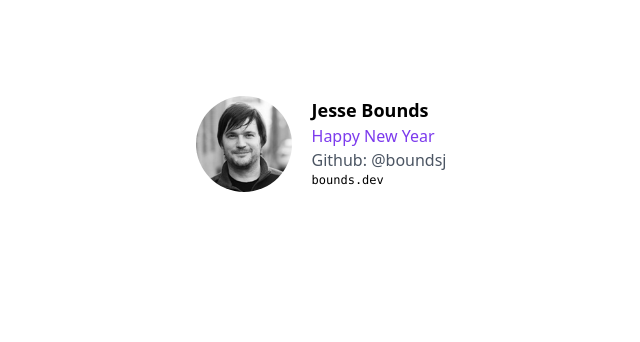
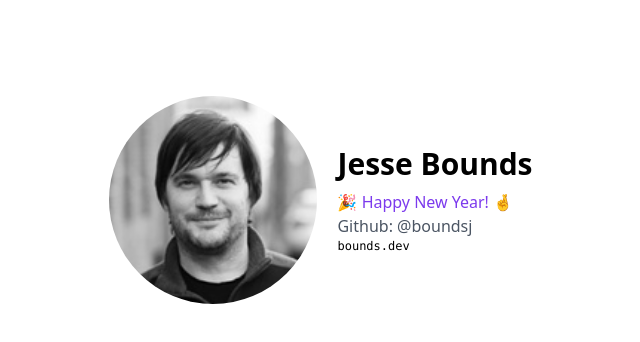
Before and after one commit to boundsj/bounds-dev, a Next.js app: page / in a window 1280 px wide. Shown: the top 342 px of the page, without its empty margins (319-959 px from the left). Built offline with nearby package versions, Linux system fonts and the light colour scheme.

Commit message:
Update styles and add dark mode

```diff
--- a/components/layout.js
+++ b/components/layout.js
@@ -32,7 +32,9 @@ export default function Layout({ children, home }) {
           </>
         )}
       </header>
-      <main>{children}</main>
+      <body className="bg-white dark:bg-gray-800">
+        <main>{children}</main>
+      </body>
     </div>
   )
 }
--- a/pages/index.js
+++ b/pages/index.js
@@ -3,16 +3,18 @@ import Layout, { siteTitle } from '../components/layout'
 export default function Home() {
   return (
     <Layout>
-      <div className="flex rounded-lg p-24 justify-center">
+      <div className="flex rounded-lg p-24 h-auto w-auto justify-center">
         <img
-          className="h-24 w-24 rounded-full mx-0 mr-5"
+          className="h-52 w-52 rounded-full mx-0 mr-5"
           src="/images/profile.jpg"
         />
-        <div className="text-center md:text-left">
-          <h2 className="text-lg font-bold">Jesse Bounds</h2>
-          <div className="text-purple-600">Happy New Year</div>
-          <div className="text-gray-600">Github: <a href="https://github.com/boundsj">@boundsj</a></div>
-          <div className="text-xs font-mono">bounds.dev</div>
+        <div className="flex h-52">
+          <div className="m-auto">
+            <h2 className="text-black dark:text-white text-3xl font-bold pb-2">Jesse Bounds</h2>
+            <div className="text-purple-600 dark:text-yellow-200">🎉 Happy New Year! 🤞</div>
+            <div className="text-gray-600 dark:text-gray-200">Github: <a href="https://github.com/boundsj">@boundsj</a></div>
+            <div className="text-black dark:text-white text-xs font-mono">bounds.dev</div>
+          </div>
         </div>
       </div>
     </Layout>
--- a/tailwind.config.js
+++ b/tailwind.config.js
@@ -1,6 +1,6 @@
 module.exports = {
   purge: ['./pages/**/*.js', './components/**/*.js'],
-  darkMode: false, // or 'media' or 'class'
+  darkMode: 'media', // or 'media' or 'class'
   theme: {
     extend: {},
   },
```
